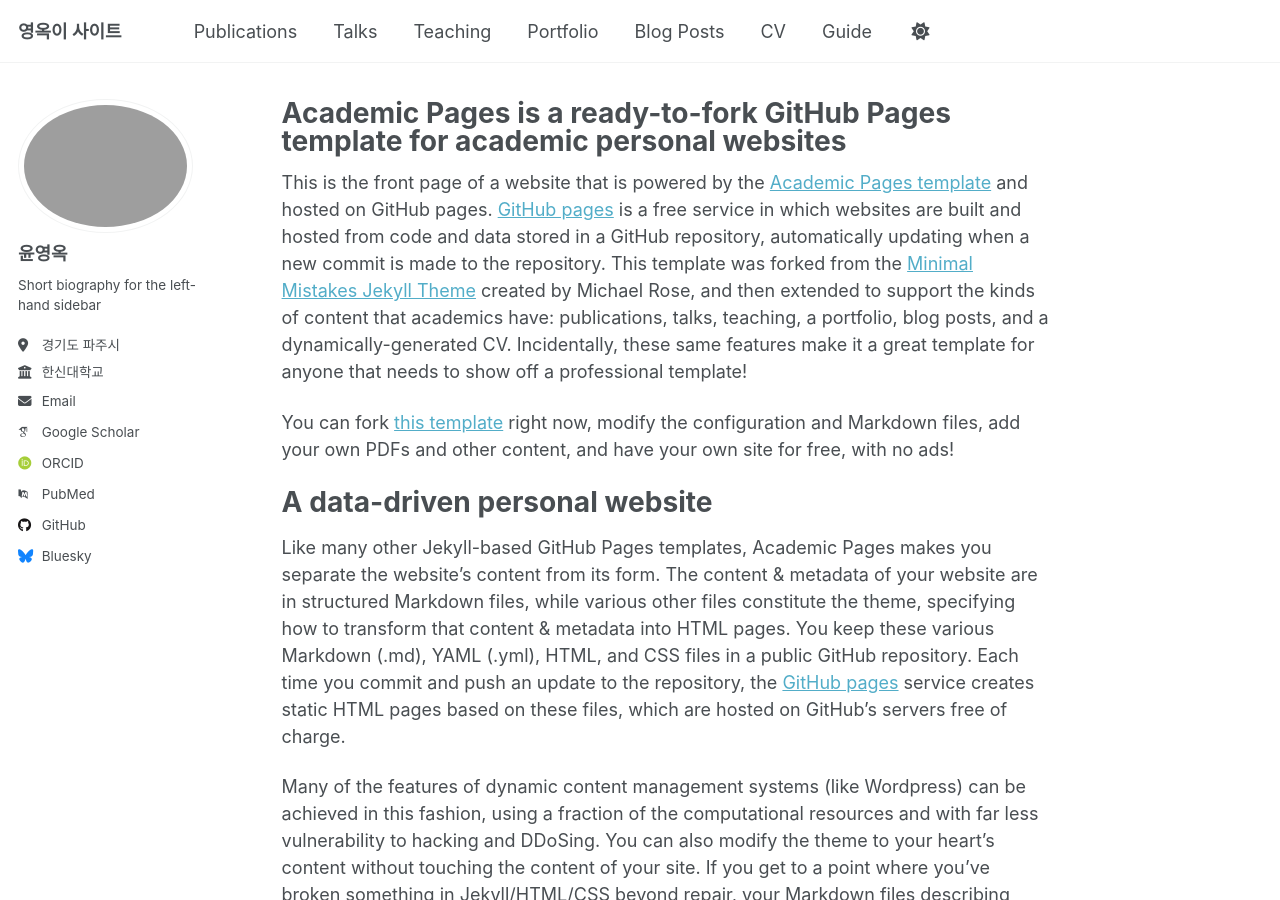
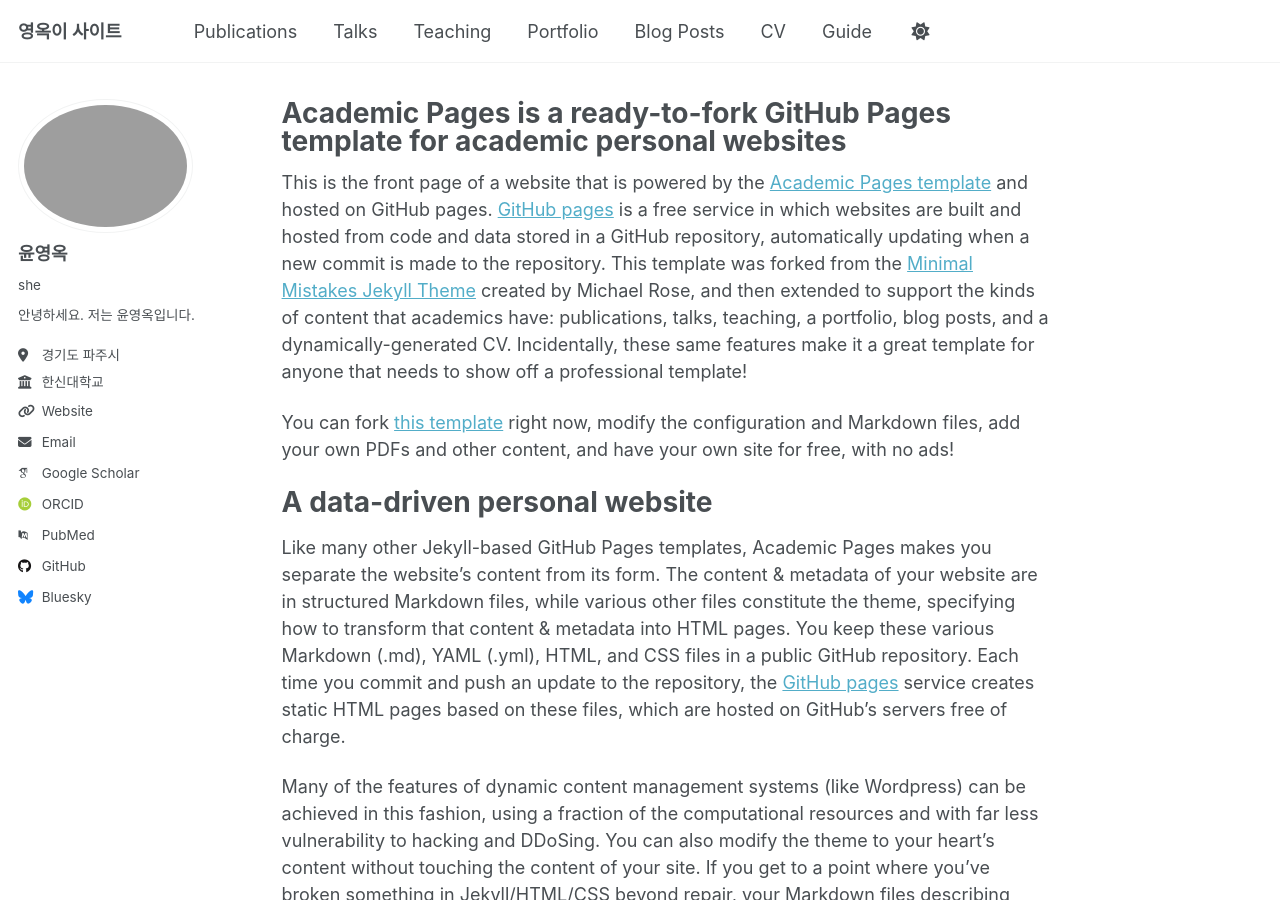
Before and after one commit to gongo1795/gongo1795.github.io, a Jekyll site: the page built from _pages/about.md, in a window 1280 px wide and 900 px high. Built offline with Jekyll 4.4.1, drawn with Linux system fonts in a browser that asks for light colours; some web fonts are replaced; a script that is not in the unit is left out.

Commit message:
_config.yml

```diff
--- a/_config.yml
+++ b/_config.yml
@@ -25,11 +25,11 @@ author:
   # Biographic information
   avatar           : "me.jpeg"
   name             : "윤영옥"
-  pronouns         : # example: "she/her"
-  bio              : "Short biography for the left-hand sidebar"
+  pronouns         : "she"
+  bio              : "안녕하세요. 저는 윤영옥입니다."
   location         : "경기도 파주시"
   employer         : "한신대학교"
-  uri              : # URL
+  uri              : "https://github.com/gongo1795/gongo1795"
   email            : "gongo1795@hs.ac.kr"
 
   # Academic websites
```
